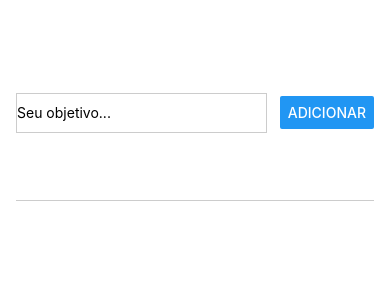
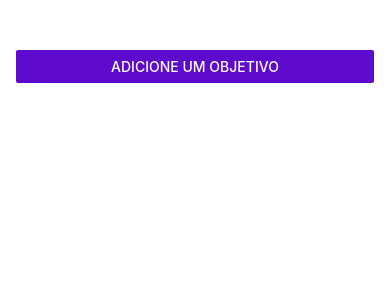
Before and after one commit to freire-dev/react-native, a React Native app: screen / in a window 390 px wide. Shown: the top 300 px of the page. Built offline with nearby package versions, Linux system fonts and the light colour scheme.

Commit message:
fim da seção.

```diff
--- a/App.js
+++ b/App.js
@@ -1,4 +1,3 @@
-import { StatusBar } from "expo-status-bar";
 import {
   StyleSheet,
   Text,
@@ -10,10 +9,22 @@ import {
 } from "react-native";
 import { useState } from "react";
 import GoalItem from "./components/GoalItem";
+import GoalInput from "./components/GoalInput";
+import { StatusBar } from "expo-status-bar";
 
 export default function App() {
   const [enteredGoalText, setEnteredGoalText] = useState("");
   const [goals, setGoals] = useState([]);
+
+  const [modalIsVisible, setModalIsVisible] = useState(false);
+
+  const StartAddGoal = () => {
+    setModalIsVisible(true);
+  };
+
+  const endAddGoal = () => {
+    setModalIsVisible(false);
+  };
 
   const goalInputHandler = (enteredText) => {
     setEnteredGoalText(enteredText);
@@ -27,19 +38,31 @@ export default function App() {
         ])
       : "";
     setEnteredGoalText("");
+    endAddGoal();
+  };
+
+  const deleteGoalHandler = (id) => {
+    setGoals((currentGoals) => {
+      return currentGoals.filter((goal) => goal.id !== id);
+    });
   };
 
   return (
+    <>
+      <StatusBar style="light" />
       <View style={styles.appContainer}>
-      <View style={styles.inputContainer}>
-        <TextInput
-          value={enteredGoalText}
-          style={styles.textInput}
-          placeholder="Seu objetivo..."
-          onChangeText={goalInputHandler}
+        <Button
+          title="Adicione um objetivo"
+          color={"#5e0acc"}
+          onPress={StartAddGoal}
         />
-        <Button title="Adicionar" onPress={addGoalHandler} />
-      </View>
+        <GoalInput
+          addGoalHandler={addGoalHandler}
+          goalInputHandler={goalInputHandler}
+          enteredGoalText={enteredGoalText}
+          visible={modalIsVisible}
+          endAddGoal={endAddGoal}
+        />
         <View style={styles.goalsContainer}>
           <FlatList
             data={goals}
@@ -47,11 +70,18 @@ export default function App() {
               return item.id;
             }}
             renderItem={(itemData) => {
-            return <GoalItem itemData={itemData.item.text} />;
+              return (
+                <GoalItem
+                  id={itemData.item.id}
+                  itemData={itemData.item.text}
+                  deleteGoalHandler={deleteGoalHandler}
+                />
+              );
             }}
           ></FlatList>
         </View>
       </View>
+    </>
   );
 }
 
@@ -61,22 +91,6 @@ const styles = StyleSheet.create({
     paddingHorizontal: 16,
     flex: 1,
   },
-  inputContainer: {
-    flex: 1,
-    flexDirection: "row",
-    justifyContent: "space-between",
-    alignItems: "center",
-    paddingBottom: 24,
-    borderBottomWidth: 1,
-    borderBottomColor: "#cccccc",
-  },
-  textInput: {
-    borderWidth: 1,
-    borderColor: "#cccccc",
-    width: "70%",
-    marginRight: 8,
-    height: 40,
-  },
   goalsContainer: {
     flex: 5,
     marginTop: 15,
--- a/app.json
+++ b/app.json
@@ -6,6 +6,7 @@
     "orientation": "portrait",
     "icon": "./assets/icon.png",
     "userInterfaceStyle": "light",
+    "backgroundColor": "#1e085a",
     "splash": {
       "image": "./assets/splash.png",
       "resizeMode": "contain",
--- a/components/GoalInput.js
+++ b/components/GoalInput.js
@@ -0,0 +1,73 @@
+import { View, TextInput, Button, StyleSheet, Modal, Image} from "react-native";
+import GoalImage from "../assets/images/goal.png"
+
+const GoalInput = ({
+  goalInputHandler,
+  addGoalHandler,
+  enteredGoalText,
+  visible,
+  endAddGoal,
+}) => {
+  return (
+    <>
+      <Modal visible={visible} animationType="slide">
+        <View style={styles.inputContainer}>
+            <Image style={styles.image} source={GoalImage}/>
+          <TextInput
+            value={enteredGoalText}
+            style={styles.textInput}
+            placeholder="Seu objetivo..."
+            onChangeText={goalInputHandler}
+          />
+          <View style={styles.buttonContainer}>
+            <View style={styles.button}>
+              <Button title="Adicionar" onPress={addGoalHandler} color="#b180f0"/>
+            </View>
+            <View style={styles.button}>
+              <Button title="Cancelar" onPress={endAddGoal} color="#f31282"/>
+            </View>
+          </View>
+        </View>
+      </Modal>
+    </>
+  );
+};
+
+const styles = StyleSheet.create({
+  inputContainer: {
+    flex: 1,
+    flexDirection: "column",
+    justifyContent: "center",
+    alignItems: "center",
+    paddingBottom: 24,
+    backgroundColor: "#311b6b"
+  },
+  textInput: {
+    borderWidth: 1,
+    borderColor: "#cccccc",
+    width: "90%",
+    height: "7%",
+    marginRight: 8,
+    borderColor: "#e4d0ff",
+    backgroundColor: "#e4d0ff",
+    color: "#000",
+    borderRadius: 6,
+    padding: 16
+  },
+  buttonContainer: {
+    flexDirection: "row",
+    gap: 30,
+    marginTop: 16,
+  },
+  button: {
+    width: '35%',
+    marginHorizontal: 5
+  },
+  image: {
+    width: 100,
+    height: 100,
+    margin: 20
+  }
+});
+
+export default GoalInput;
--- a/components/GoalItem.js
+++ b/components/GoalItem.js
@@ -1,9 +1,15 @@
-import { StyleSheet, View, Text } from "react-native";
+import { StyleSheet, View, Text, Pressable } from "react-native";
 
-const GoalItem = ({ itemData }) => {
+const GoalItem = ({ id, itemData, deleteGoalHandler }) => {
   return (
     <View style={styles.goalItem}>
-      <Text style={styles.goalText}>{itemData}</Text>
+      <Pressable
+        style={({ pressed }) => pressed && styles.pressedItem}
+        android_ripple={{ color: "#dddd" }}
+        onPress={deleteGoalHandler.bind(this, id)}
+      >
+        <Text style={styles.goalText}>{itemData}</Text>
+      </Pressable>
     </View>
   );
 };
@@ -11,13 +17,16 @@ const GoalItem = ({ itemData }) => {
 const styles = StyleSheet.create({
   goalItem: {
     margin: 8,
-    padding: 8,
     borderRadius: 6,
     backgroundColor: "#5e0acc",
   },
   goalText: {
     color: "white",
+    padding: 8,
   },
+  pressedItem: {
+    opacity: 0.5,
+  }
 });
 
 export default GoalItem;
```
Also changed, not shown: assets/images/goal.png (added). Lines whose indentation alone changed are shown as unchanged.
